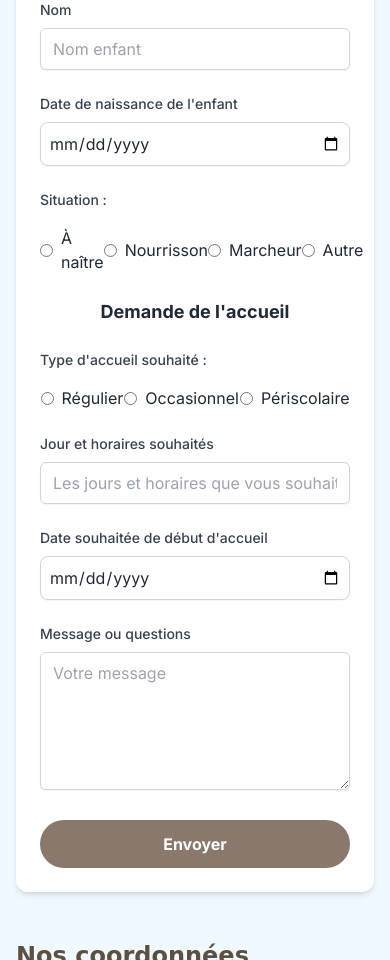
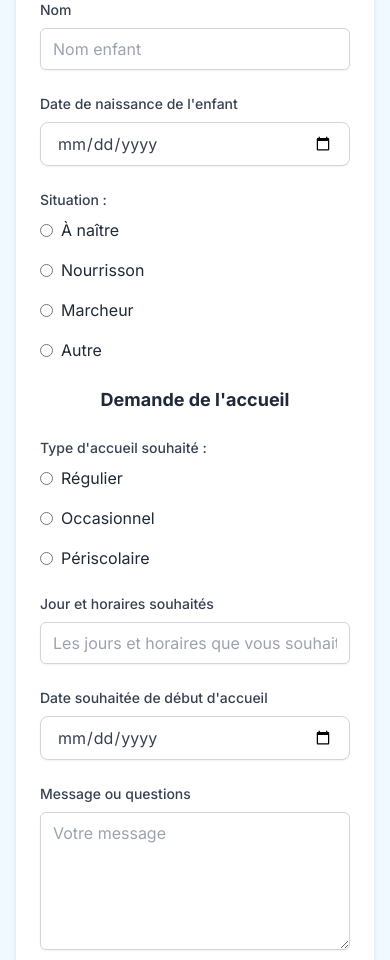
Before and after one commit to Kevin4815/nuage-de-coton, a Next.js app: page /contact in a window 390 px wide. Shown: the part 1260-2220 px from the top of the page. Built offline with nearby package versions, Linux system fonts and the light colour scheme.

Commit message:
responsive form

```diff
--- a/app/contact/page.tsx
+++ b/app/contact/page.tsx
@@ -279,25 +279,43 @@ export default function Contact() {
                     </div>
                   </div>
                   <div className="flex flex-col">
-                      <label htmlFor="child-birth" className="block text-sm font-medium text-gray-700 pb-2">
+                    <label
+                      htmlFor="child-birth"
+                      className="block text-sm font-medium text-gray-700 pb-2"
+                    >
                       Date de naissance de l&apos;enfant
                     </label>
+
+                    <div className="relative">
                       <input
-                      className="border border-gray-300 rounded-lg p-2 shadow-sm focus:outline-none focus:ring-teal-500 focus:border-teal-500"
                         type="date"
                         name="child-birth"
                         value={childBirth}
                         onChange={(e) => setChildBirth(e.target.value)}
+                        className="
+                          w-full
+                          appearance-none
+                          border border-gray-300
+                          rounded-lg
+                          px-4 py-2
+                          text-gray-700
+                          shadow-sm
+                          bg-white
+                          focus:outline-none
+                          focus:ring-2
+                          focus:ring-[#78A1BB]
+                          focus:border-[#78A1BB]
+                          text-base
+                        "
                       />
                     </div>
+                  </div>
 
-
-                  <fieldset className="flex justify-around items-center">
-                    <legend className="block text-sm font-medium text-gray-700 pb-4">
+                  <fieldset className="flex flex-col gap-4 md:flex-row md:justify-around md:items-center">
+                    <legend className="block text-sm font-medium text-gray-700 pb-2">
                       Situation :
                     </legend>
 
-                    {/* À naître */}
                     <label htmlFor="born" className="flex items-center gap-2 cursor-pointer">
                       <input
                         type="radio"
@@ -311,7 +329,6 @@ export default function Contact() {
                       À naître
                     </label>
 
-                    {/* Nourrisson */}
                     <label htmlFor="infant" className="flex items-center gap-2 cursor-pointer">
                       <input
                         type="radio"
@@ -325,7 +342,6 @@ export default function Contact() {
                       Nourrisson
                     </label>
 
-                    {/* Marcheur */}
                     <label htmlFor="walker" className="flex items-center gap-2 cursor-pointer">
                       <input
                         type="radio"
@@ -338,12 +354,12 @@ export default function Contact() {
                       />
                       Marcheur
                     </label>
-                    {/* Autre */}
+
                     <label htmlFor="other" className="flex items-center gap-2 cursor-pointer">
                       <input
                         type="radio"
                         id="other"
-                        name="situation"
+                        name="accommodation-type"
                         value="Autre"
                         className="accent-blue-500"
                         checked={situation === "Autre"}
@@ -367,8 +383,8 @@ export default function Contact() {
 
                   <p className="text-lg text-center font-bold">Demande de l&apos;accueil</p>
 
-                  <fieldset className="flex justify-around items-center">
-                    <legend className="block text-sm font-medium text-gray-700 pb-4">
+                  <fieldset className="flex flex-col gap-4 md:flex-row md:justify-around md:items-center">
+                    <legend className="block text-sm font-medium text-gray-700 pb-2">
                       Type d&apos;accueil souhaité :
                     </legend>
 
@@ -376,7 +392,7 @@ export default function Contact() {
                       <input
                         type="radio"
                         id="regular"
-                        name="situation"
+                        name="accommodation-type"  // (tu peux garder "situation" si tu veux, mais mieux d'avoir un nom différent du 1er groupe)
                         value="Régulier"
                         className="accent-blue-500"
                         checked={accommodationType === "Régulier"}
@@ -389,7 +405,7 @@ export default function Contact() {
                       <input
                         type="radio"
                         id="occasional"
-                        name="situation"
+                        name="accommodation-type"
                         value="Occasionnel"
                         className="accent-blue-500"
                         checked={accommodationType === "Occasionnel"}
@@ -402,7 +418,7 @@ export default function Contact() {
                       <input
                         type="radio"
                         id="after-school"
-                        name="situation"
+                        name="accommodation-type"
                         value="Périscolaire"
                         className="accent-blue-500"
                         checked={accommodationType === "Périscolaire"}
@@ -411,7 +427,6 @@ export default function Contact() {
                       Périscolaire
                     </label>
                   </fieldset>
-
 
                   <div className="space-y-2">
                     <label htmlFor="desired-day-and-time" className="block text-sm font-medium text-gray-700">
@@ -429,16 +444,36 @@ export default function Contact() {
                   </div>
 
                   <div className="flex flex-col">
-                      <label htmlFor="desired-start-date" className="block text-sm font-medium text-gray-700 pb-2">
+                    <label
+                      htmlFor="desired-start-date"
+                      className="block text-sm font-medium text-gray-700 pb-2"
+                    >
                       Date souhaitée de début d&apos;accueil
                     </label>
+
+                    <div className="relative">
                       <input
-                      className="border border-gray-300 rounded-lg p-2 shadow-sm focus:outline-none focus:ring-teal-500 focus:border-teal-500"
                         type="date"
                         name="desired-start-date"
                         value={desiredStartDate}
                         onChange={(e) => setDesiredStartDate(e.target.value)}
+                        className="
+                          w-full
+                          appearance-none
+                          border border-gray-300
+                          rounded-lg
+                          px-4 py-2
+                          text-gray-700
+                          shadow-sm
+                          bg-white
+                          focus:outline-none
+                          focus:ring-2
+                          focus:ring-[#78A1BB]
+                          focus:border-[#78A1BB]
+                          text-base
+                        "
                       />
+                    </div>
                   </div>
 
                   <div className="space-y-2">
```
Lines whose indentation alone changed are shown as unchanged.
